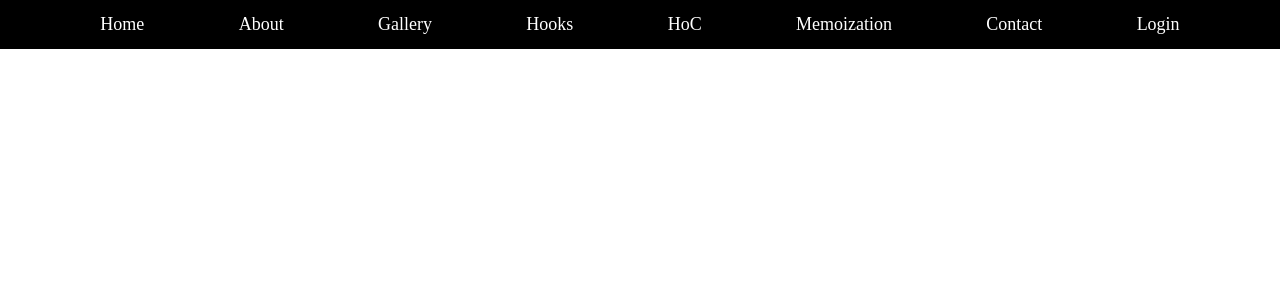
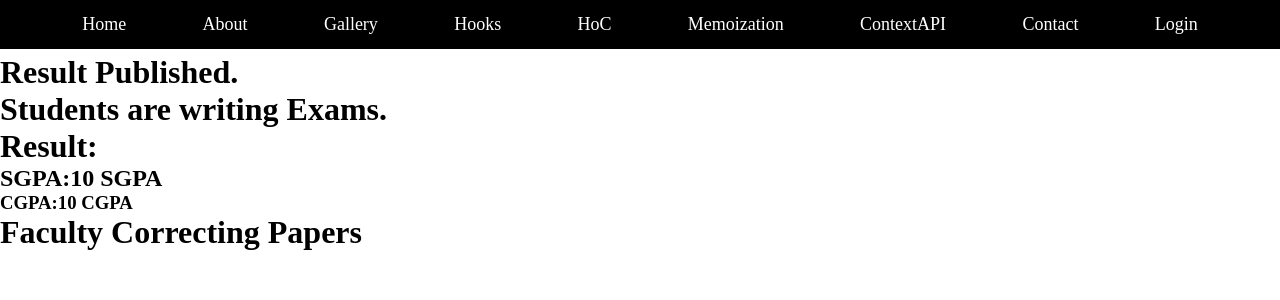
Before and after one commit to Jashwanth-05/MERN_LEARNING, a React (Vite) app in the folder MERN_FRONTEND/: page /res in a window 1280 px wide. Shown: the top 300 px of the page. Built offline with nearby package versions, Linux system fonts and the light colour scheme.

Commit message:
Day 12 FN

```diff
--- a/MERN_FRONTEND/src/assets/App.jsx
+++ b/MERN_FRONTEND/src/assets/App.jsx
@@ -19,6 +19,9 @@ import UseMemoize from './Components/Functional_Components/Hooks/UseMemoize'
 import HoC from './Components/Functional_Components/HoC/HoC'
 import Memo from './Components/Functional_Components/Memoization/Memo.jsx'
 import LazyLoadingAndSuspense from './Components/Functional_Components/Memoization/LazyLoadingAndSuspense.jsx'
+import Student from './Components/Functional_Components/ContextAPI/Student.jsx'
+import CoE from './Components/Functional_Components/CoE.jsx'
+import Exam from './Components/Functional_Components/ContextAPI/Exam.jsx'
 const App = () => {
   return (
     <div>
@@ -42,6 +45,7 @@ const App = () => {
             <Route path="/hoc" element= {<HoC />} />
             <Route path="/memo" element= {<Memo />} />
             <Route path="/lazy" element= {<LazyLoadingAndSuspense />} />
+            <Route path="/res" element= {<CoE/>} />
         </Routes>
       </BrowserRouter>
     </div>
--- /dev/null
+++ b/MERN_FRONTEND/src/assets/Components/Functional_Components/CoE.jsx
@@ -0,0 +1,12 @@
+import { createContext } from "react";
+import Faculty from "./ContextAPI/Faculty";
+export const ResPub = createContext();
+const CoE = () =>{
+  return(
+    <ResPub.Provider value={{sgpa:"10 SGPA", cgpa:"10 CGPA"}}>
+      <h1>Result Published.</h1>
+      <Faculty />
+    </ResPub.Provider>
+  )
+}
+export default CoE;
--- /dev/null
+++ b/MERN_FRONTEND/src/assets/Components/Functional_Components/ContextAPI/Exam.jsx
@@ -0,0 +1,11 @@
+import StudentResults from "./Student";
+
+const Exam = () => {
+  return (
+    <div>
+      <h1>Students are writing Exams.</h1>
+      <StudentResults />
+    </div>
+  );
+};
+export default Exam;
--- /dev/null
+++ b/MERN_FRONTEND/src/assets/Components/Functional_Components/ContextAPI/Faculty.jsx
@@ -0,0 +1,10 @@
+import Exam from "./Exam"
+const Faculty = () => {
+  return (
+    <div>
+      <Exam />
+      <h1>Faculty Correcting Papers</h1>
+    </div>
+  );
+};
+export default Faculty;
--- /dev/null
+++ b/MERN_FRONTEND/src/assets/Components/Functional_Components/ContextAPI/Student.jsx
@@ -0,0 +1,15 @@
+import { useContext } from "react";
+import { ResPub } from "../CoE";
+
+const StudentResults = () => {
+  const result = useContext(ResPub);
+  console.log(result);
+  return (
+    <div>
+      <h1>Result:</h1>
+      <h2>SGPA:{result.sgpa}</h2>
+      <h3>CGPA:{result.cgpa}</h3>
+    </div>
+  );
+};
+export default StudentResults;
--- a/MERN_FRONTEND/src/assets/Components/Functional_Components/Navbar.jsx
+++ b/MERN_FRONTEND/src/assets/Components/Functional_Components/Navbar.jsx
@@ -53,6 +53,7 @@ const Navbar = () => {
             )}
 
         </li>
+            <li><Link to="/res" className="nav-link">ContextAPI</Link></li>
             <li><Link to='/contact' className="nav-link">Contact</Link></li>
             <li><Link to='/login' className="nav-link">Login</Link></li>
         </nav>
```
